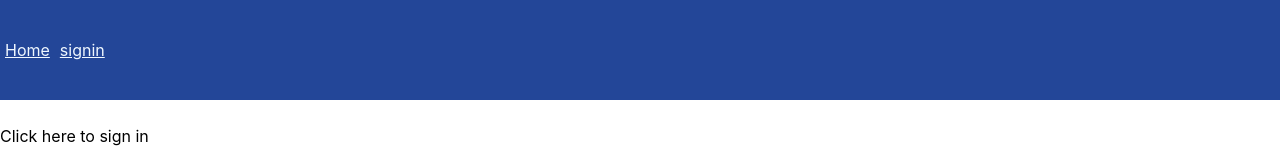
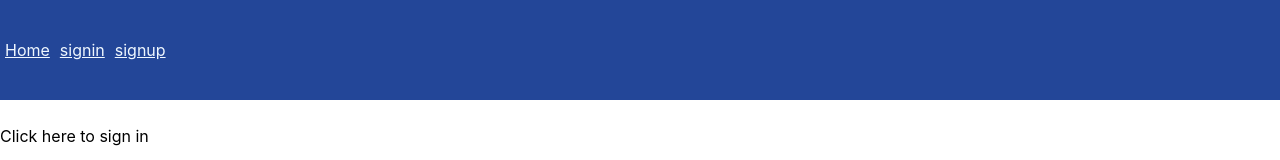
Before and after one commit to Crystal-Nabi/tutorial, a React (Create React App) app in the folder frontend/: page / in a window 1280 px wide. Shown: the top 160 px of the page. Built offline with nearby package versions, Linux system fonts and the light colour scheme.

Commit message:
test router

```diff
--- a/frontend/src/layouts/header/index.js
+++ b/frontend/src/layouts/header/index.js
@@ -5,6 +5,7 @@ const PageHeader = () => {
     <header>
       <NavLink to="/">Home</NavLink>
       <NavLink to="/signin">signin</NavLink>
+      <NavLink to="/signup">signup</NavLink>
     </header>
   );
 };
```
